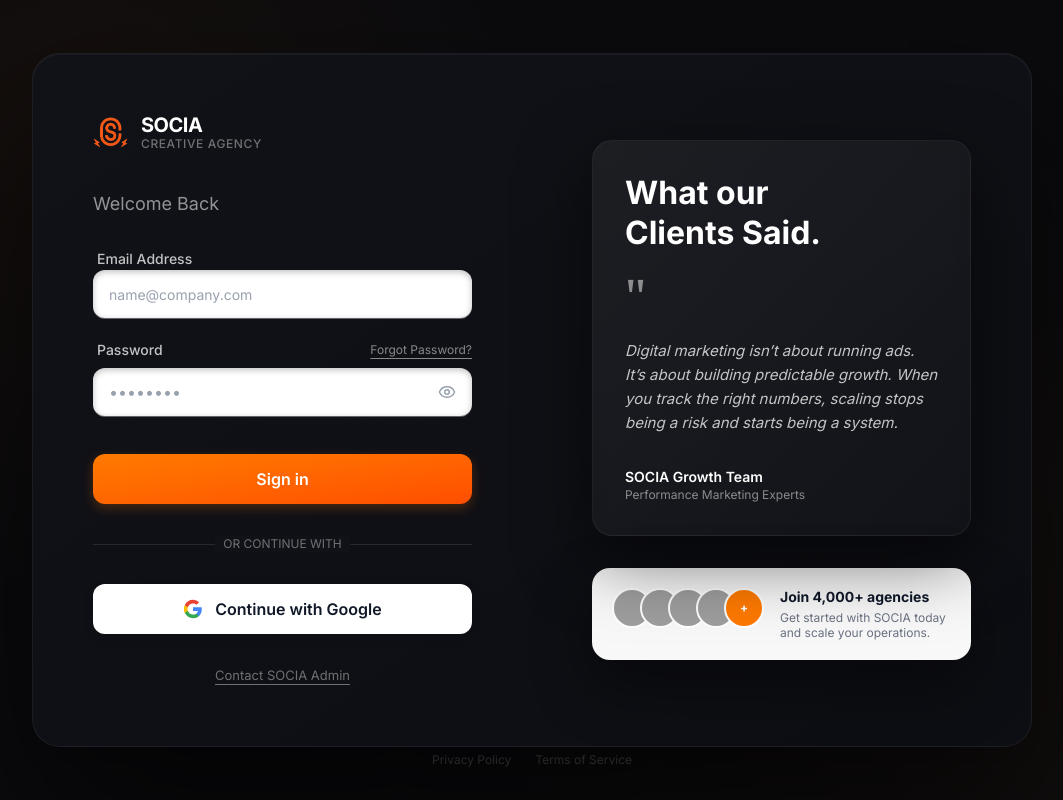
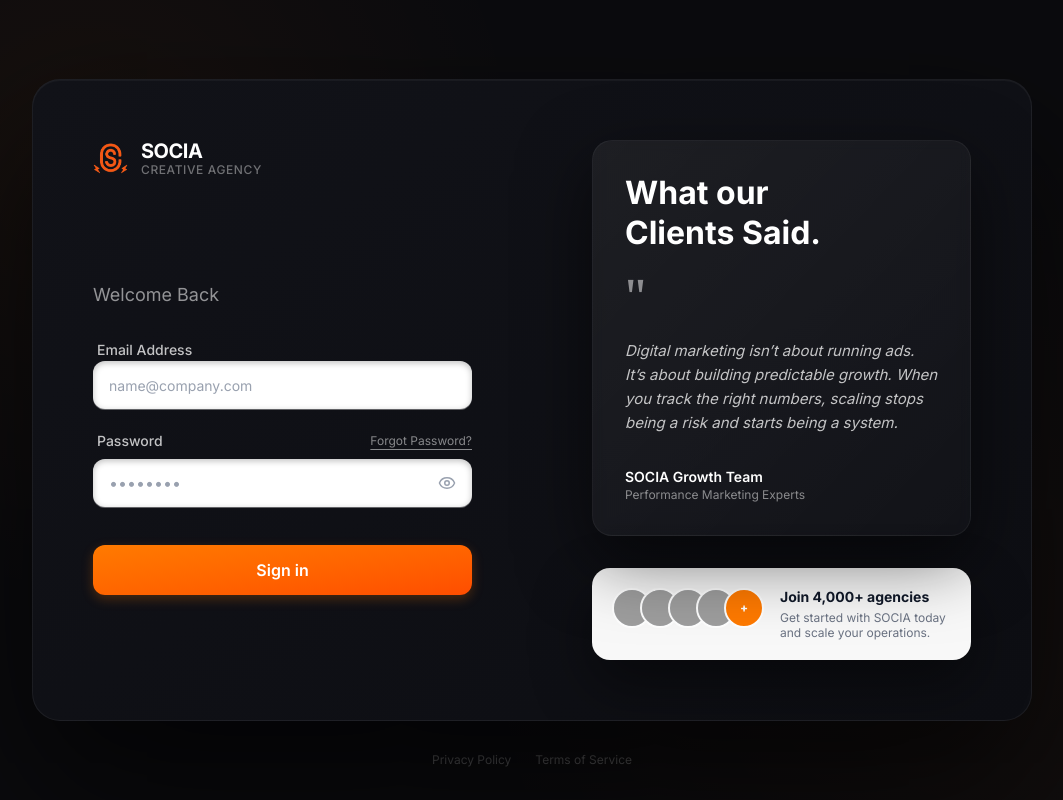
Before and after one commit to vivek-the-coder/socia-agency, a Next.js app: page /login in a window 1280 px wide. Shown: the whole page, without its empty margins (108-1171 px from the left). Built offline with nearby package versions, Linux system fonts and the light colour scheme; grey boxes are pictures that could not be loaded.

Commit message:
Update login flow to prototype mode: optional inputs, auto-login

```diff
--- a/app/login/page.tsx
+++ b/app/login/page.tsx
@@ -1,18 +1,25 @@
 "use client"
 
 import { useState } from "react"
-import { Eye, EyeOff, ArrowLeft, ArrowRight } from "lucide-react"
+import { Eye, EyeOff } from "lucide-react"
 import { Input } from "@/components/ui/input"
 import { Button } from "@/components/ui/button"
-import Image from "next/image"
+import { signIn } from "next-auth/react"
 
 export default function LoginPage() {
     const [showPassword, setShowPassword] = useState(false)
     const [email, setEmail] = useState("")
     const [password, setPassword] = useState("")
 
-    const handleSubmit = (e: React.FormEvent) => {
+    const handleSubmit = async (e: React.FormEvent) => {
         e.preventDefault()
+        // Prototype Mode: Automatically sign in with default credentials
+        // regardless of what the user typed (or didn't type).
+        await signIn("credentials", {
+            email: "admin@agency.com",
+            password: "password",
+            callbackUrl: "/dashboard",
+        })
     }
 
     return (
@@ -78,6 +85,7 @@
                                     placeholder="name@company.com"
                                     value={email}
                                     onChange={(e) => setEmail(e.target.value)}
+                                    // No required attribute
                                     className="h-[50px] lg:h-[48px] bg-white rounded-[12px] border-none text-gray-900 text-sm px-4 shadow-[inset_0_2px_6px_rgba(0,0,0,0.25),0_1px_0_rgba(255,255,255,0.35)] focus-visible:ring-0 focus:outline-none focus:shadow-[0_0_0_2px_rgba(255,120,0,0.5),inset_0_2px_6px_rgba(0,0,0,0.25)] transition-all placeholder:text-gray-400"
                                 />
                             </div>
@@ -98,6 +106,7 @@
                                         placeholder="••••••••"
                                         value={password}
                                         onChange={(e) => setPassword(e.target.value)}
+                                        // No required attribute
                                         className="h-[50px] lg:h-[48px] bg-white rounded-[12px] border-none text-gray-900 text-base px-4 pr-12 shadow-[inset_0_2px_6px_rgba(0,0,0,0.25),0_1px_0_rgba(255,255,255,0.35)] focus-visible:ring-0 focus:outline-none focus:shadow-[0_0_0_2px_rgba(255,120,0,0.5),inset_0_2px_6px_rgba(0,0,0,0.25)] transition-all placeholder:text-gray-400"
                                     />
                                     <button
@@ -118,32 +127,6 @@
                                 Sign in
                             </Button>
                         </form>
-
-                        {/* Social Login */}
-                        <div className="mt-8 flex flex-col items-center">
-                            <div className="relative mb-8 w-full">
-                                <div className="absolute inset-0 flex items-center">
-                                    <div className="w-full border-t border-[rgba(255,255,255,0.1)]"></div>
-                                </div>
-                                <div className="relative flex justify-center text-xs uppercase">
-                                    <span className="bg-[#111218] px-2 text-[rgba(255,255,255,0.4)]">Or continue with</span>
-                                </div>
-                            </div>
-
-                            <button className="w-full h-[54px] lg:h-[50px] bg-white hover:bg-gray-50 text-gray-900 font-semibold rounded-[12px] shadow-[0_4px_12px_rgba(0,0,0,0.1)] transition-all flex items-center justify-center gap-3 group mb-8">
-                                <svg className="w-5 h-5" viewBox="0 0 24 24">
-                                    <path fill="#4285F4" d="M22.56 12.25c0-.78-.07-1.53-.2-2.25H12v4.26h5.92c-.26 1.37-1.04 2.53-2.21 3.31v2.77h3.57c2.08-1.92 3.28-4.74 3.28-8.09z" />
-                                    <path fill="#34A853" d="M12 23c2.97 0 5.46-.98 7.28-2.66l-3.57-2.77c-.98.66-2.23 1.06-3.71 1.06-2.86 0-5.29-1.93-6.16-4.53H2.18v2.84C3.99 20.53 7.7 23 12 23z" />
-                                    <path fill="#FBBC05" d="M5.84 14.09c-.22-.66-.35-1.36-.35-2.09s.13-1.43.35-2.09V7.07H2.18C1.43 8.55 1 10.22 1 12s.43 3.45 1.18 4.93l2.85-2.22.81-.62z" />
-                                    <path fill="#EA4335" d="M12 5.38c1.62 0 3.06.56 4.21 1.64l3.15-3.15C17.45 2.09 14.97 1 12 1 7.7 1 3.99 3.47 2.18 7.07l3.66 2.84c.87-2.6 3.3-4.53 6.16-4.53z" />
-                                </svg>
-                                <span className="text-[15px] lg:text-base">Continue with Google</span>
-                            </button>
-
-                            <a href="#" className="text-[13px] text-[rgba(255,255,255,0.4)] hover:text-white underline underline-offset-4 transition-colors">
-                                Contact SOCIA Admin
-                            </a>
-                        </div>
                     </div>
                 </div>
 
--- a/app/page.tsx
+++ b/app/page.tsx
@@ -21,9 +21,11 @@
         setLoading(true)
 
         try {
+            // Automatically sign in with default credentials
+            // User input is ignored for prototype convenience
             const result = await signIn("credentials", {
-                email,
-                password,
+                email: "admin@agency.com",
+                password: "password",
                 redirect: false,
             })
 
@@ -109,8 +111,8 @@
                                     placeholder="name@company.com"
                                     value={email}
                                     onChange={(e) => setEmail(e.target.value)}
+                                    // No required attribute
                                     className="h-[50px] lg:h-[48px] bg-white rounded-[12px] border-none text-gray-900 text-sm px-4 shadow-[inset_0_2px_6px_rgba(0,0,0,0.25),0_1px_0_rgba(255,255,255,0.35)] focus-visible:ring-0 focus:outline-none focus:shadow-[0_0_0_2px_rgba(255,120,0,0.5),inset_0_2px_6px_rgba(0,0,0,0.25)] transition-all placeholder:text-gray-400"
-                                    required
                                 />
                             </div>
 
@@ -130,8 +132,8 @@
                                         placeholder="••••••••"
                                         value={password}
                                         onChange={(e) => setPassword(e.target.value)}
+                                        // No required attribute
                                         className="h-[50px] lg:h-[48px] bg-white rounded-[12px] border-none text-gray-900 text-base px-4 pr-12 shadow-[inset_0_2px_6px_rgba(0,0,0,0.25),0_1px_0_rgba(255,255,255,0.35)] focus-visible:ring-0 focus:outline-none focus:shadow-[0_0_0_2px_rgba(255,120,0,0.5),inset_0_2px_6px_rgba(0,0,0,0.25)] transition-all placeholder:text-gray-400"
-                                        required
                                     />
                                     <button
                                         type="button"
```
